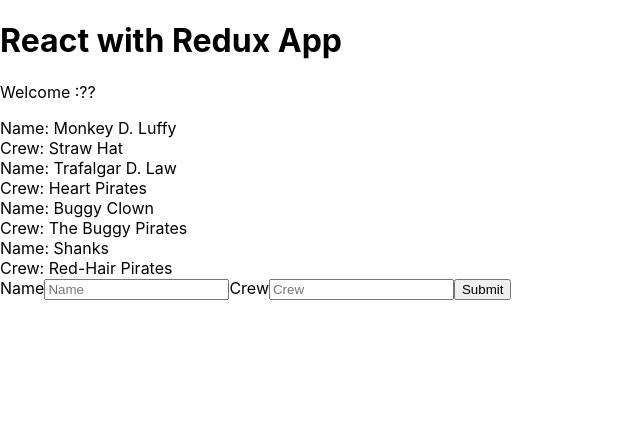
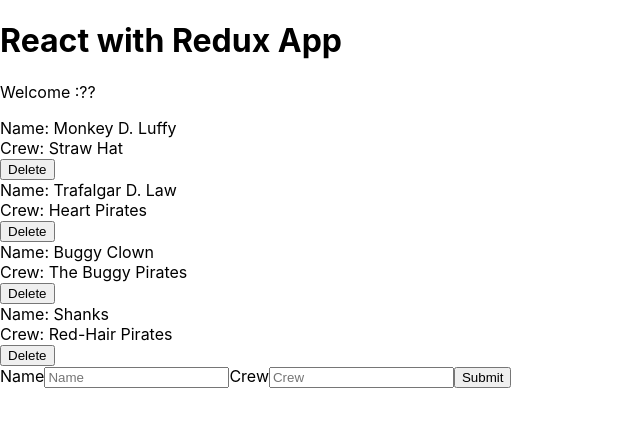
Before and after one commit to wdbsa/react-redux-app, a React (Create React App) app: page / in a window 1280 px wide. Shown: the top 426 px of the page, without its empty margins (0-640 px from the left). Built offline with nearby package versions, Linux system fonts and the light colour scheme.

Commit message:
delete data

```diff
--- a/src/App.js
+++ b/src/App.js
@@ -21,7 +21,22 @@
       pirates: pirateCopy
     });
 
-    console.log(this.state.pirates);
+   // console.log(this.state.pirates);
+  }
+
+
+  deletePirate = (id) => {
+//console.log(id);
+
+    let pirates = this.state.pirates.filter((pirate) => {
+      return pirate.id !== id;
+    });
+
+    this.setState({
+      pirates: pirates
+    })
+
+
   }
 
   render() {
@@ -30,7 +45,7 @@
         <header className="App-header">
           <h1>React with Redux App</h1>
           <p>Welcome :??</p>
-          <Ninja pirates={ this.state.pirates }  />
+          <Ninja pirates={ this.state.pirates }  deletePirate={ this.deletePirate }/>
           <AddPirate addPirate={ this.addPirate }  />
         </header>
       </div>
--- a/src/Component/Pirates.js
+++ b/src/Component/Pirates.js
@@ -1,12 +1,13 @@
 import React from "react";
 
-const Pirates = ({pirates}) => {
+const Pirates = ({pirates, deletePirate}) => {
 
     const pirateList = pirates.map((pirate) => {
        return  pirate.race !== 'Dragon' ? (
         <div className="pirate" key={pirate.id}>
             <div>Name: { pirate.name }</div>
             <div>Crew: { pirate.crew }</div>
+            <button onClick={()=> {deletePirate(pirate.id)}}>Delete</button>
         </div>
        ) : null;
     });
```
